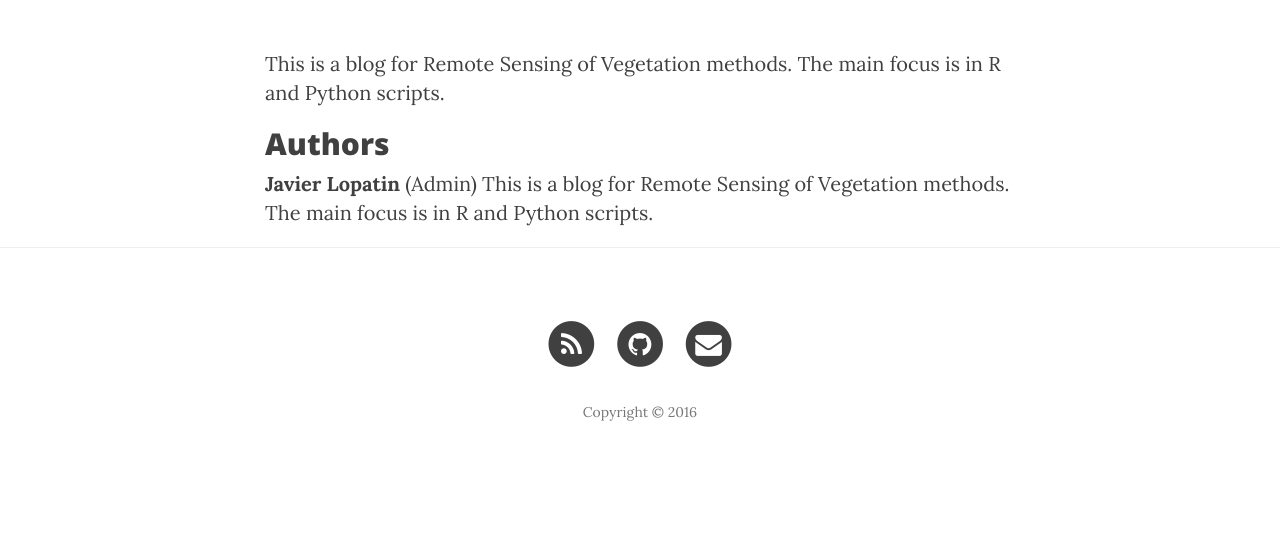
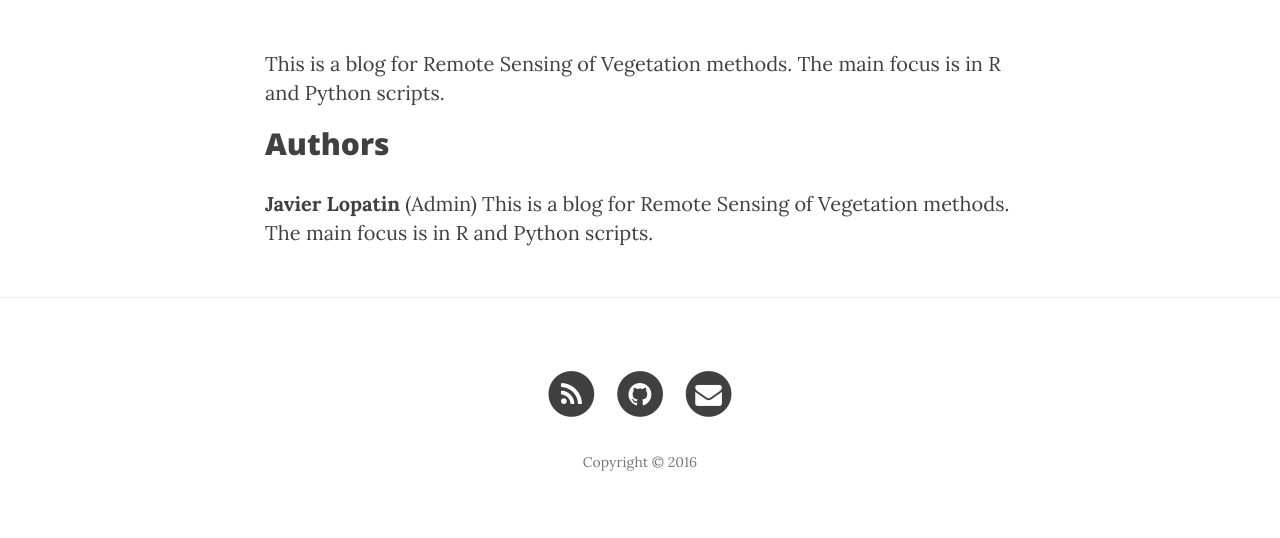
Before and after one commit to Remote-Sensing-of-Vegetation/Remote-Sensing-of-Vegetation.github.io, a Jekyll site: the page built from about.html, in a window 1280 px wide. Shown: the part 422-960 px from the top of the page. Built offline with Jekyll 4.4.1, drawn with Linux system fonts in a browser that asks for light colours; nearby versions of some CDN libraries; before the commit the page ends 910 px from its top, so only the background shows below that.

```diff
--- a/about.html
+++ b/about.html
@@ -10,5 +10,5 @@ and Python scripts.
 
 <h2>Authors</h2>
 
-<strong>Javier Lopatin</strong> (Admin) This is a blog for Remote Sensing of Vegetation methods. The main focus is in R
-and Python scripts.
+<p> </p><strong>Javier Lopatin</strong> (Admin) This is a blog for Remote Sensing of Vegetation methods. The main focus is in R
+and Python scripts.<p/>
```
